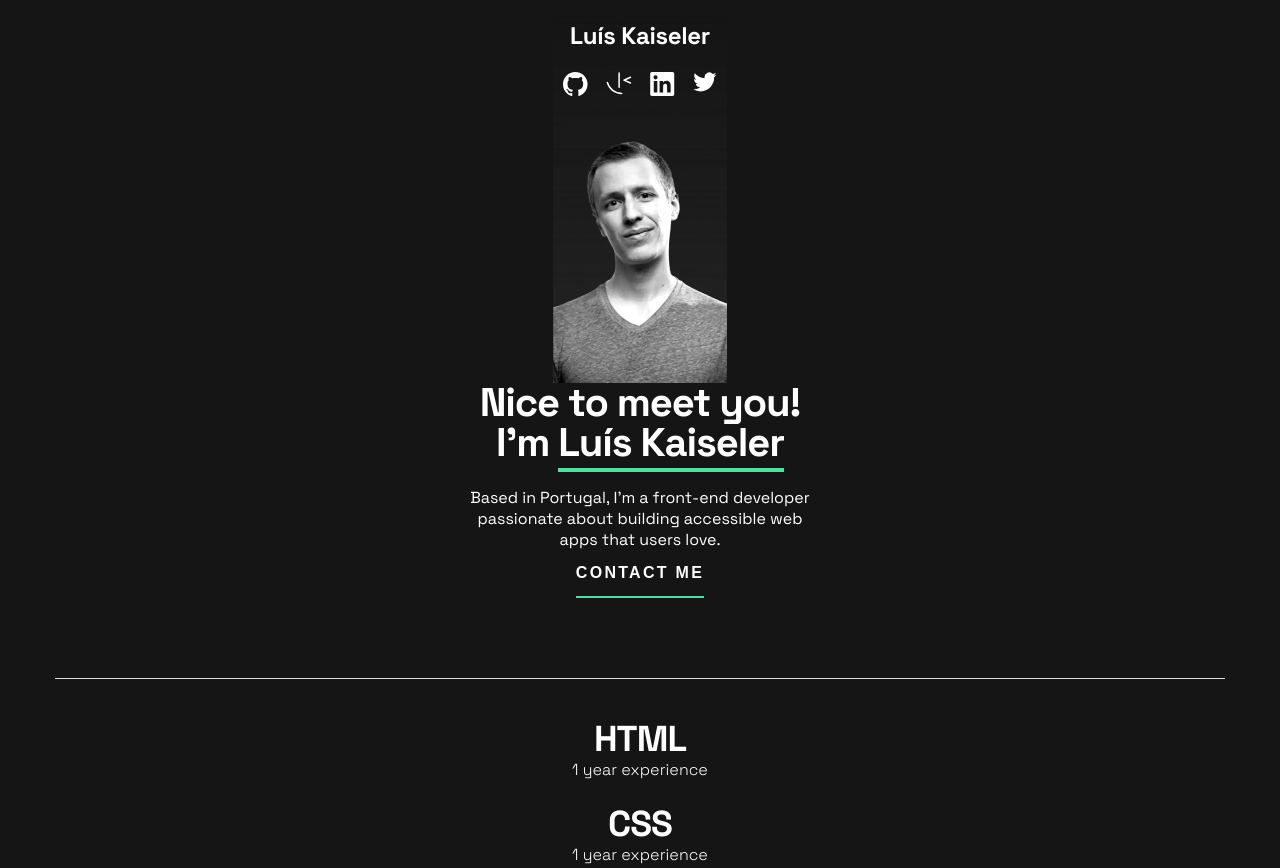
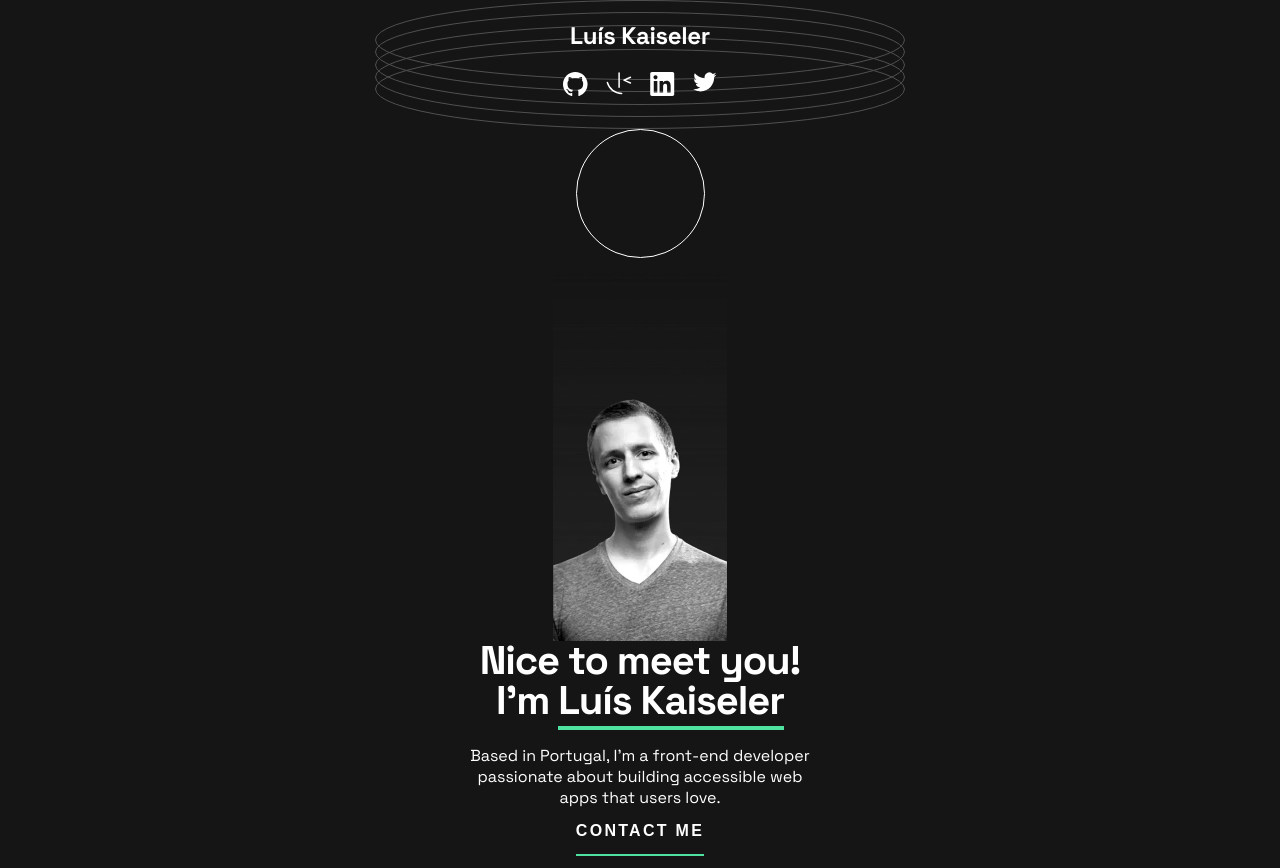
Before and after one commit to Kaiseler/portfolio, a plain HTML site: page index.html in a window 1280 px wide. Shown: the top 868 px of the page. Drawn offline with Linux system fonts and the light colour scheme.

Commit message:
adição circulos e aneis Html

```diff
--- a/index.html
+++ b/index.html
@@ -29,6 +29,8 @@
   <header class="header">
     <!-- Caixa Principal -->
     <div class="header__logo">
+      <img src="./assets/images/pattern-rings.svg" alt="Imagem de aneis " id="top-rings">
+      <img src="./assets/images/pattern-circle.svg" alt="" id="top-circle">
       <div class="header__img"></div>
       <div class="header__nav">
         <p>Luís Kaiseler</p>
@@ -207,6 +209,7 @@
       <div class="form-button">
         <button id="button-send">SEND MESSAGE</button>
       </div>
+      <img src="./assets/images/pattern-rings.svg" alt="rings image" id="footer-rings">
     </form>
     <div class="header__logo">
       <p>Luis Kaiseler</p>
```
